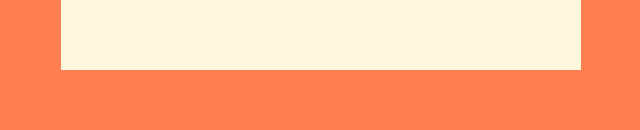
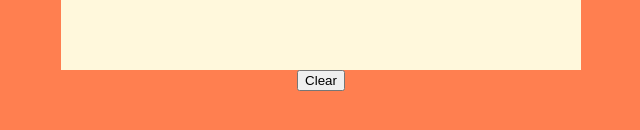
Before and after one commit to hart-venus/Etch-a-Sketch, a plain HTML site: page index.html in a window 1280 px wide. Shown: the part 538-668 px from the top of the page, without its empty margins (319-959 px from the left). Drawn offline with Linux system fonts and the light colour scheme.

Commit message:
added clear button

```diff
--- a/index.html
+++ b/index.html
@@ -11,5 +11,6 @@
 <body>
     <h1>Etch-a-Sketch</h1>
     <div id="container"></div>
+    <button id='clear'>Clear</button>
 </body>
 </html>
```
